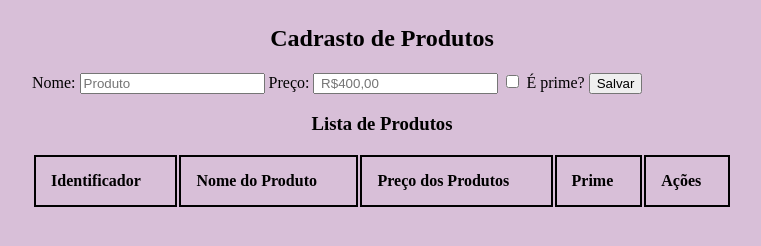
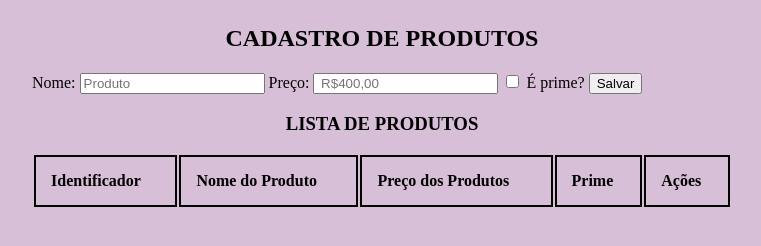
Before and after one commit to MariaLuizaSousa/trabalho-JavaScript, a plain HTML site: page trabalhoJs/index.html in a window 1280 px wide. Shown: the whole page, without its empty margins (258-1019 px from the left). Drawn offline with Linux system fonts and the light colour scheme.

Commit message:
Update index.html

```diff
--- a/trabalhoJs/index.html
+++ b/trabalhoJs/index.html
@@ -10,7 +10,7 @@
 
 <body style="margin: 25px ;">
 
-    <h2>Cadrasto de Produtos</h2>
+    <h2> CADASTRO DE PRODUTOS </h2>
 
     <div>
         <form id="infos-prod">
@@ -35,7 +35,7 @@
 
     <table>
         <caption>
-            <h3>Lista de Produtos</h3>
+            <h3> LISTA DE PRODUTOS</h3>
         </caption>
 
         <thead>
```
